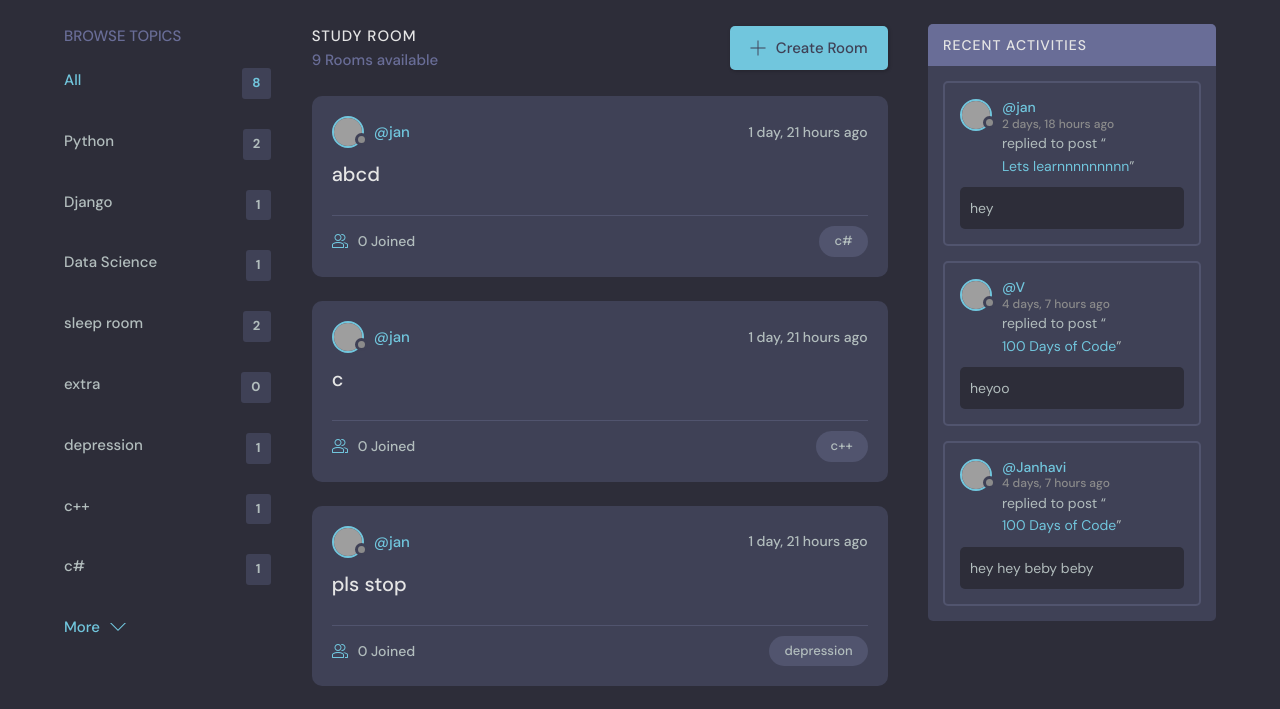
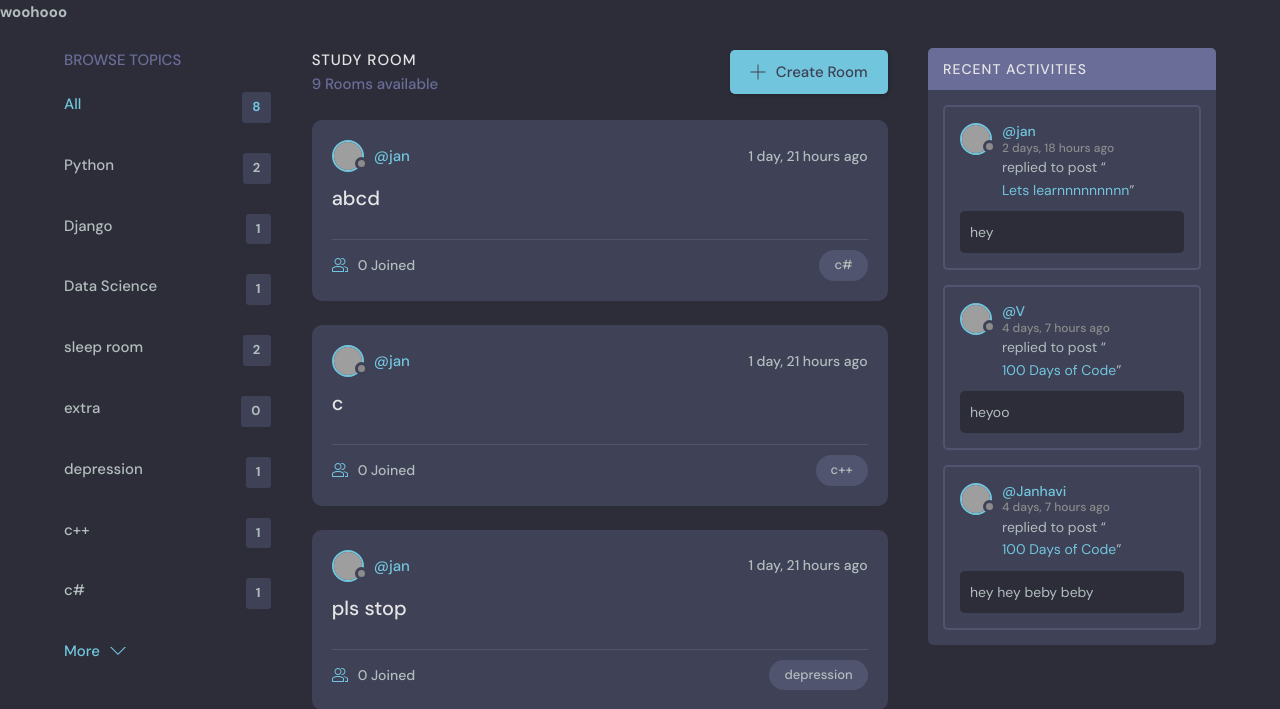
Before and after one commit to janhavi0801/StudyBuddy-YouTube-tut-, a Django app: page / in a window 1280 px wide. Shown: the part 76-785 px from the top of the page. Run offline with Django 4.2, Linux system fonts and the light colour scheme; data comes from the database, SQL or seed files in the repository; grey boxes are pictures that could not be loaded.

Commit message:
added woohooo

```diff
--- a/base/templates/base/home.html
+++ b/base/templates/base/home.html
@@ -1,6 +1,7 @@
 {% extends 'main.html' %}
 
 {% block content %}
+<h1>woohooo</h1>
 <main class="layout layout--3">
       <div class="container">
         <!-- Topics Start -->
```
